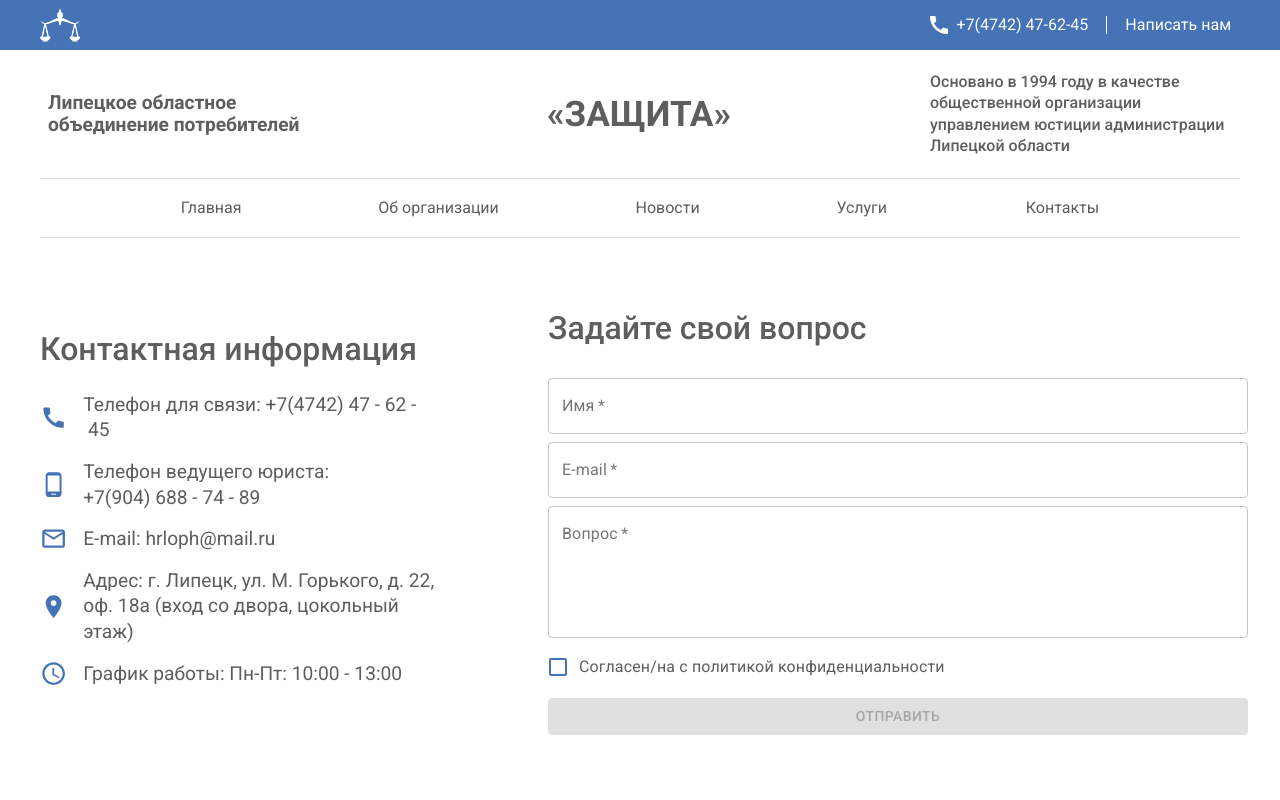
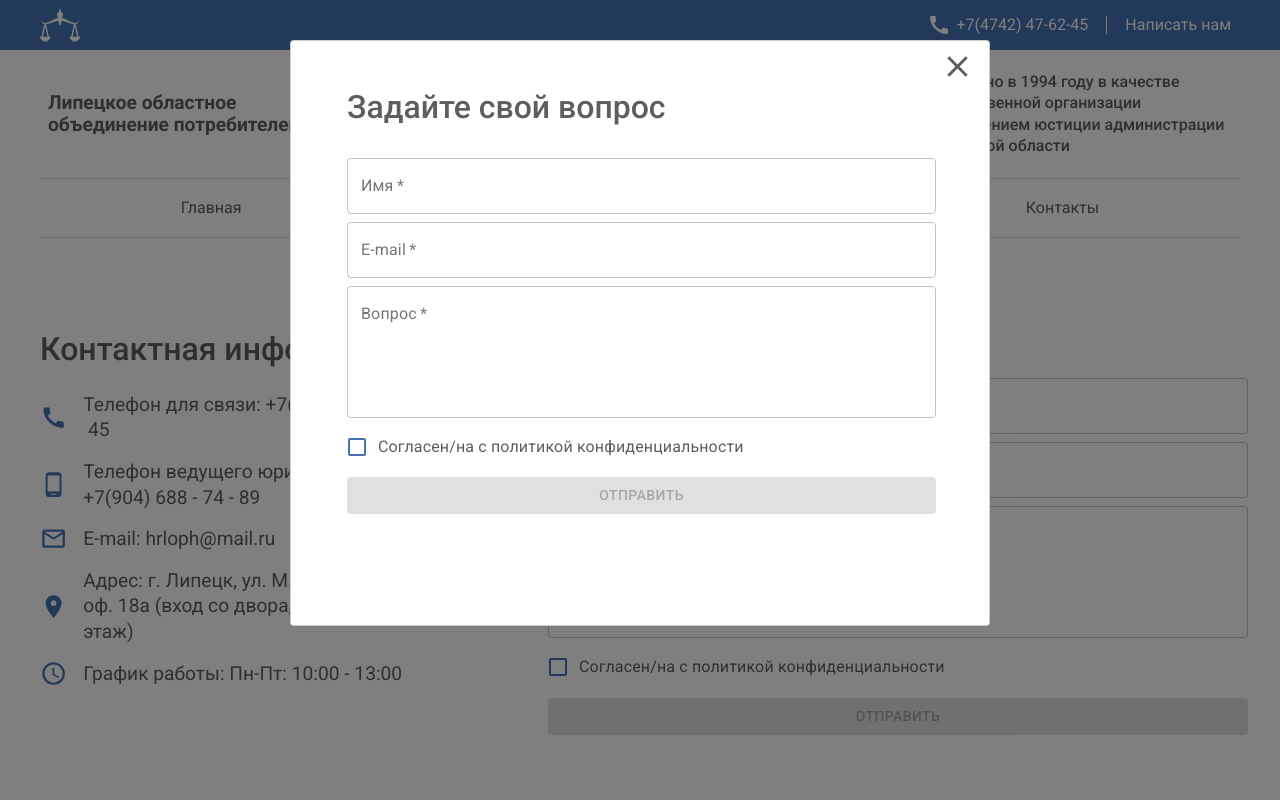
Before and after one commit to Mad-Imp/loop-zaschita, a React (Create React App) app in the folder client/: page /contacts in a window 1280 px wide. Both pictures are taken after a click on the button "Написать нам". Shown: the top 800 px of the page. Built offline with nearby package versions, Linux system fonts and the light colour scheme.

Commit message:
add popup, add favicon, edit index.html

```diff
--- a/client/public/index.html
+++ b/client/public/index.html
@@ -1,22 +1,20 @@
 <!DOCTYPE html>
-<html lang="en">
+<html lang="ru">
 <head>
-    <meta charset="utf-8" />
-    <link rel="icon" href="%PUBLIC_URL%/favicon.ico" />
-    <meta name="viewport" content="width=device-width, initial-scale=1" />
-    <meta name="theme-color" content="#000000" />
+    <meta charset="utf-8"/>
+    <link rel="icon" href="%PUBLIC_URL%/favicon.ico"/>
+    <meta name="viewport" content="width=device-width, initial-scale=1"/>
+    <meta name="theme-color" content="#000000"/>
     <meta
             name="description"
-      content="Web site created using create-react-app"
+            content="Липецкое областное объединение потребителей Защита. Официальный сайт"
     />
-    <link rel="stylesheet" href="https://fonts.googleapis.com/css?family=Roboto:300,400,500,700&display=swap" />
+    <link rel="stylesheet" href="https://fonts.googleapis.com/css?family=Roboto:300,400,500,700&display=swap"/>
     <link rel="stylesheet" href="../node_modules/normalize.css">
-    <link rel="apple-touch-icon" href="%PUBLIC_URL%/logo192.png" />
-
     <title>ЛООП Защита</title>
 </head>
 <body>
-    <noscript>You need to enable JavaScript to run this app.</noscript>
+<noscript>Вам необходимо включить JavaScript для запуска этого приложения.</noscript>
 <div id="root"></div>
 </body>
 </html>
--- a/client/src/components/button/Button.jsx
+++ b/client/src/components/button/Button.jsx
@@ -2,7 +2,7 @@ import styles from "./Button.module.scss";
 
 function Button(props) {
     return (
-        <button className={styles.btn}>{props.content}</button>
+        <button className={styles.btn} onClick={props.onClick}>{props.content}</button>
     )
 }
 
--- a/client/src/components/cards/Cards.jsx
+++ b/client/src/components/cards/Cards.jsx
@@ -10,15 +10,15 @@ function Cards() {
     {
       id: 1,
       title: 'Социальный проект: "Доступная юридическая помощь, как фактор повышения качества жизни людей"',
-      color: "#f6f6f6",
-      image: "../assets/img/card-mm.png",
+      color: "#f2f2ff",
+      image: "./card-mm.ppg",
       link: ''
     },
     {
       id: 2,
-      title: "О нас в СМИ",
+      title: "Наши партнеры",
       color: "#ffe9da",
-      image: "../assets/img/card-mm.png",
+      image: "./card-mm.ppg",
       link: ''
     },
     {
--- a/client/src/components/form/Form.jsx
+++ b/client/src/components/form/Form.jsx
@@ -1,12 +1,12 @@
-import TextField from '@material-ui/core/TextField';
-import {makeStyles} from '@material-ui/core/styles';
-import Button from '@material-ui/core/Button';
-import {yupResolver} from '@hookform/resolvers/yup';
-import * as yup from "yup";
-import styles from './Form.module.scss';
-import {useForm} from "react-hook-form";
-import {Checkbox, FormControlLabel} from "@material-ui/core";
-import {useState} from "react";
+import TextField from '@material-ui/core/TextField'
+import {makeStyles} from '@material-ui/core/styles'
+import Button from '@material-ui/core/Button'
+import {yupResolver} from '@hookform/resolvers/yup'
+import * as yup from 'yup'
+import styles from './Form.module.scss'
+import {useForm} from 'react-hook-form'
+import {Checkbox, FormControlLabel} from '@material-ui/core'
+import {useState} from 'react'
 
 const useStyles = makeStyles((theme) => ({
     root: {
@@ -33,7 +33,7 @@ const useStyles = makeStyles((theme) => ({
         color: '#4673b5',
     }
 
-}));
+}))
 
 const schema = yup.object().shape({
     name: yup.string()
@@ -47,14 +47,14 @@ const schema = yup.object().shape({
         .required('Введите ваш вопрос'),
 })
 
-export default function Form() {
-    const classes = useStyles();
-    const [checked, setChecked] = useState(false);
-    const [message, setMessage] = useState('');
+export default function Form({setOpen}) {
+    const classes = useStyles()
+    const [checked, setChecked] = useState(false)
+    const [message, setMessage] = useState('')
     const {register, handleSubmit, formState: {errors}} = useForm({
         mode: 'onBlur',
         resolver: yupResolver(schema)
-    });
+    })
 
 
     const onSubmit = (data, e) => {
@@ -67,14 +67,15 @@ export default function Form() {
         })
             .then(res => {
                 if (res.status === 200) {
-                    setMessage('Спасибо за обращение! Мы ответим в ближайшее время');
+                    setMessage('Спасибо за обращение! Мы ответим в ближайшее время')
                     e.target.reset()
+                    setTimeout(() => setOpen(false), 3000)
                 } else {
-                    setMessage('Произошла ошибка. Попробуйте еще раз');
+                    setMessage('Произошла ошибка. Попробуйте еще раз')
                 }
-                setTimeout(() => setMessage(''), 5000);
+                setTimeout(() => setMessage(''), 5000)
             })
-    };
+    }
 
     return (
         <div className={styles.form}>
@@ -116,7 +117,8 @@ export default function Form() {
                     />
                 </div>
                 <FormControlLabel control={
-                    <Checkbox className={classes.checkbox} color="primary" name="agree" onClick={() => setChecked(!checked)}/>
+                    <Checkbox className={classes.checkbox} color="primary" name="agree"
+                              onClick={() => setChecked(!checked)}/>
                 } label="Согласен/на с политикой конфиденциальности"/>
                 <Button className={classes.button}
                         variant="contained"
@@ -128,5 +130,5 @@ export default function Form() {
                 {message.length === 0 ? null : <p className={styles.answer}>{message}</p>}
             </form>
         </div>
-    );
+    )
 }
--- /dev/null
+++ b/client/src/components/popup/Popup.jsx
@@ -0,0 +1,20 @@
+import styles from './Popup.module.scss'
+import Form from '../form/Form'
+import CloseIcon from '@material-ui/icons/Close'
+
+export default function Popup({closePopup, setOpen}) {
+
+    return (
+        <div id="overlay" className={styles.popup} onClick={closePopup}>
+            <div className={styles.modalDialog}>
+                <div className={styles.popupContent}>
+                    <CloseIcon id="close" className={styles.close} onClick={closePopup} fontSize="large"/>
+                    <div className={styles.form}>
+                        <Form setOpen={setOpen}/>
+                    </div>
+                </div>
+            </div>
+
+        </div>
+    )
+}
--- /dev/null
+++ b/client/src/components/popup/Popup.module.scss
@@ -0,0 +1,57 @@
+@import "../../scss/variables";
+
+.popup {
+  position: fixed;
+  top: 0;
+  left: 0;
+  z-index: 1050;
+  //display:none;
+  width: 100%;
+  height: 100%;
+  overflow: hidden;
+  background-color: rgba(0, 0, 0, .5);
+}
+
+.modalDialog {
+  margin: 40px auto;
+  max-width: 700px;
+}
+
+.popupContent {
+  position: relative;
+  width: 100%;
+  padding: 3rem 3.8rem 1rem 3rem;
+  background-color: #fff;
+  border: 1px solid rgba(0, 0, 0, .2);
+  border-radius: 4px;
+  max-height: 80vh;
+  overflow-y: hidden;
+}
+.close {
+  position:absolute;
+  top:8px;
+  right:14px;
+  cursor: pointer;
+}
+
+.form {
+  min-height: 65vh;
+}
+
+@media (max-width: 1032px) {
+  .modalDialog {
+    max-width: 620px;
+  }
+}
+
+@media (max-width: 570px) {
+  .popupContent {
+    padding: 1rem 1.8rem 0.8rem 1rem;
+  }
+}
+
+@media (max-width: 430px) {
+  .popupContent {
+    padding: 0.7rem 1.1rem 0.1rem 0.1rem;
+  }
+}
--- a/client/src/layout/components/header/components/contacts/Contacts.jsx
+++ b/client/src/layout/components/header/components/contacts/Contacts.jsx
@@ -1,9 +1,19 @@
-import styles from "./Contacts.module.scss";
-import Button from "../../../../../components/button/Button";
-import CallIcon from '@material-ui/icons/Call';
-import logo from '../../logo.png';
+import styles from './Contacts.module.scss'
+import Popup from '../../../../../components/popup/Popup'
+import Button from '../../../../../components/button/Button'
+import CallIcon from '@material-ui/icons/Call'
+import logo from '../../logo.png'
+import {useState} from 'react'
 
 function Contacts() {
+    const [open, setOpen] = useState(false)
+
+    const closePopup = (e) => {
+        if (e.target.id === 'overlay' || e.target.id === 'close') {
+            setOpen(false)
+        }
+    }
+
     return (
         <>
             <div className={styles.wrapper}>
@@ -12,7 +22,8 @@ function Contacts() {
                     <div className={styles.wrap}>
                         <CallIcon className={styles.icon}/>
                         <a className={styles.phone} href="tel:+74742476245">+7(4742) 47-62-45</a>
-                        <Button content='Написать нам'/>
+                        <Button onClick={() => setOpen(true)} content="Написать нам"/>
+                        {open && <Popup closePopup={closePopup} setOpen={setOpen}/>}
                     </div>
                 </div>
             </div>
@@ -20,4 +31,4 @@ function Contacts() {
     )
 }
 
-export default Contacts;
+export default Contacts
--- a/client/src/pages/news/News.module.scss
+++ b/client/src/pages/news/News.module.scss
@@ -33,3 +33,9 @@
     display: none;
   }
 }
+
+@media (max-width: 895px) {
+  .cards {
+    margin-right: 1.2rem;
+  }
+}
```
Also changed, not shown: 1 other file (tests, documents, lock files or other folders). Lines whose indentation alone changed are shown as unchanged.
